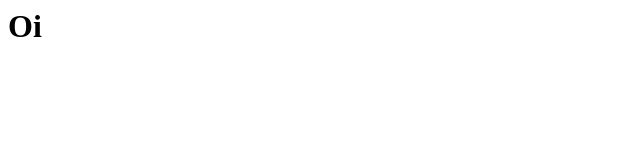
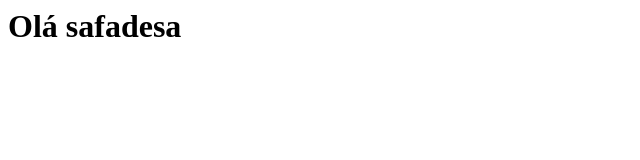
Before and after one commit to rafakabuchi/env-php, a plain HTML site: page source/index.html in a window 1280 px wide. Shown: the whole page, without its empty margins (0-640 px from the left). Drawn offline with Linux system fonts and the light colour scheme.

Commit message:
more stuff

```diff
--- a/source/index.html
+++ b/source/index.html
@@ -1,3 +1,3 @@
 <body>
-    <h1>Oi</h1>
+    <h1>Olá safadesa</h1>
 </body>
```
Also changed, not shown: 2 other files.
